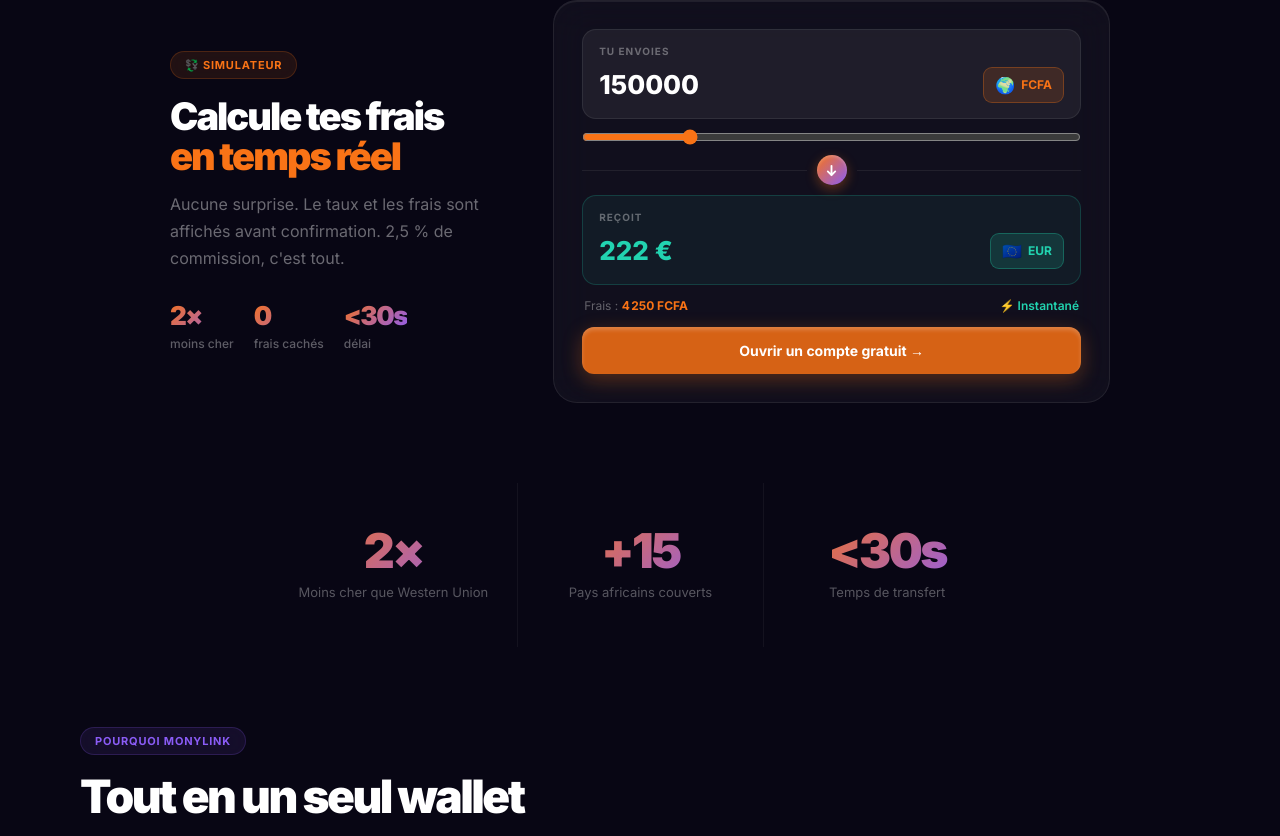
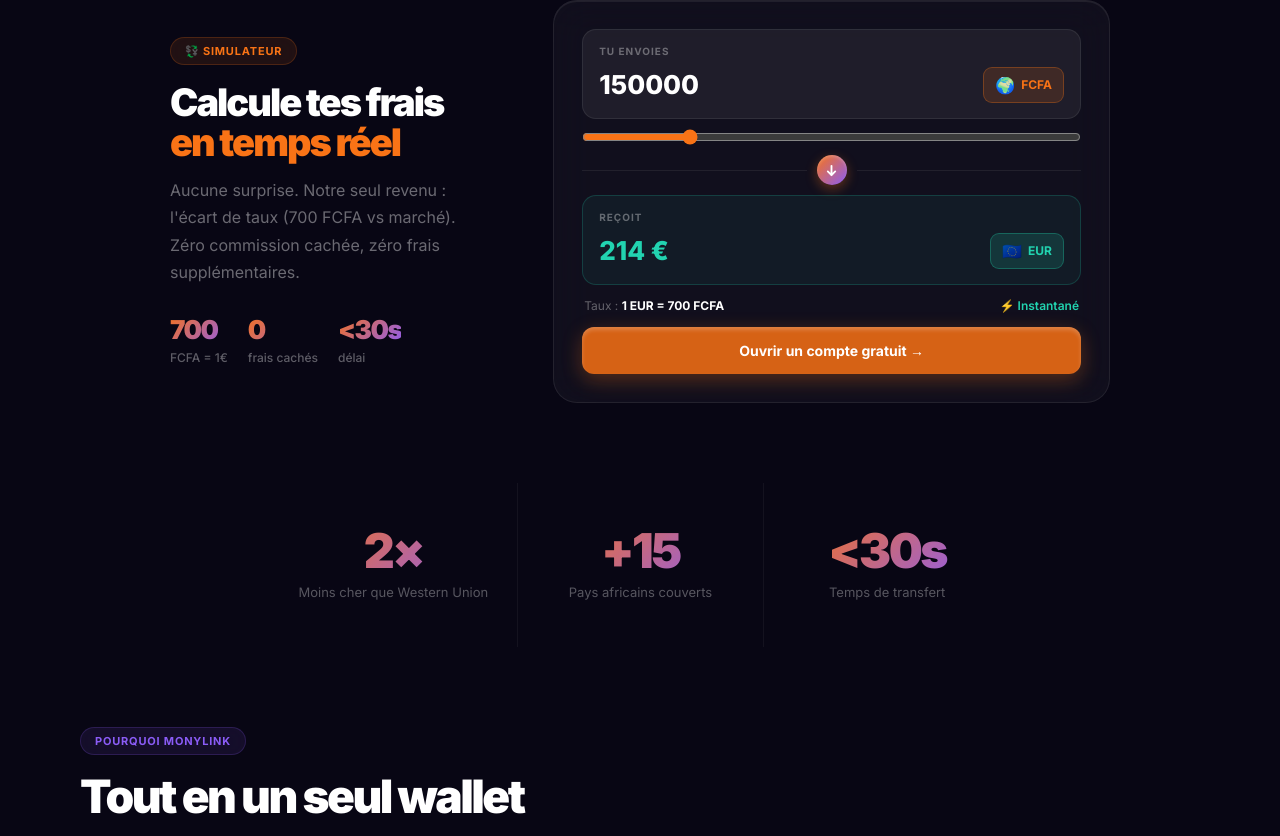
Before and after one commit to bemolbusiness-crypto/monylink, a Next.js app: page / in a window 1280 px wide. Shown: the part 939-1775 px from the top of the page. Built offline with nearby package versions, Linux system fonts and the light colour scheme; no server answers.

Commit message:
fix: simulateur taux 700 FCFA/EUR sans frais %, marge dans le spread uniquement

```diff
--- a/src/app/page.tsx
+++ b/src/app/page.tsx
@@ -16,8 +16,8 @@
 
 function TransferSimulator() {
   const [amount, setAmount] = useState(150000)
-  const fee = Math.round(amount * 0.025 + 500)
-  const euros = Math.round((amount - fee) / 655.96)
+  const CLIENT_RATE = 700 // 1 EUR = 700 FCFA (notre taux — la marge est dans le spread)
+  const euros = Math.round(amount / CLIENT_RATE)
   return (
     <div style={{ display: 'flex', flexDirection: 'column', gap: 10 }}>
       <div style={{ background: 'rgba(255,255,255,0.06)', border: '1px solid rgba(255,255,255,0.08)', borderRadius: 14, padding: '14px 16px' }}>
@@ -50,7 +50,7 @@
         </div>
       </div>
       <div style={{ display: 'flex', justifyContent: 'space-between', fontSize: 12, color: 'rgba(255,255,255,0.35)', padding: '2px 2px' }}>
-        <span>Frais : <span style={{ color: '#F97316', fontWeight: 700 }}>{fee.toLocaleString('fr-FR')} FCFA</span></span>
+        <span>Taux : <span style={{ color: '#fff', fontWeight: 700 }}>1 EUR = {CLIENT_RATE} FCFA</span></span>
         <span style={{ color: '#22D3B0', fontWeight: 600 }}>⚡ Instantané</span>
       </div>
       <Link href="/signup" style={{ display: 'flex', alignItems: 'center', justifyContent: 'center', gap: 8, background: 'rgba(249,115,22,0.85)', color: '#fff', borderRadius: 12, padding: '13px', fontSize: 14, fontWeight: 700, textDecoration: 'none', boxShadow: 'inset 0 3px 4px rgba(255,255,255,0.2), 0 6px 20px rgba(249,115,22,0.3)' }}>
@@ -403,9 +403,9 @@
           <div>
             <div className="pill-badge" style={{ background: 'rgba(249,115,22,0.1)', border: '1px solid rgba(249,115,22,0.2)', color: '#F97316', marginBottom: 18 }}>💱 Simulateur</div>
             <h2 style={{ fontSize: 38, fontWeight: 900, letterSpacing: '-2px', lineHeight: 1.05, marginBottom: 14 }}>Calcule tes frais<br /><span style={{ color: '#F97316' }}>en temps réel</span></h2>
-            <p style={{ fontSize: 16, color: 'rgba(255,255,255,0.4)', lineHeight: 1.7, marginBottom: 24 }}>Aucune surprise. Le taux et les frais sont affichés avant confirmation. 2,5 % de commission, c&apos;est tout.</p>
+            <p style={{ fontSize: 16, color: 'rgba(255,255,255,0.4)', lineHeight: 1.7, marginBottom: 24 }}>Aucune surprise. Notre seul revenu : l&apos;écart de taux (700 FCFA vs marché). Zéro commission cachée, zéro frais supplémentaires.</p>
             <div style={{ display: 'flex', gap: 20 }}>
-              {[['2×','moins cher'],['0','frais cachés'],['<30s','délai']].map(([n,l]) => (
+              {[['700','FCFA = 1€'],['0','frais cachés'],['<30s','délai']].map(([n,l]) => (
                 <div key={l}>
                   <div style={{ fontSize: 26, fontWeight: 900, letterSpacing: -1.5, background: 'linear-gradient(135deg,#F97316,#8B5CF6)', WebkitBackgroundClip: 'text', WebkitTextFillColor: 'transparent', backgroundClip: 'text' }}>{n}</div>
                   <div style={{ fontSize: 12, color: 'rgba(255,255,255,0.35)', fontWeight: 500 }}>{l}</div>
@@ -438,7 +438,7 @@
           {[
             { icon: '⚡', h: 'Transferts instantanés', p: "L'argent arrive en moins de 30 secondes sur Mobile Money ou l'IBAN du destinataire.", c: 'rgba(249,115,22,0.1)', b: 'rgba(249,115,22,0.2)' },
             { icon: '🔒', h: 'Sécurité renforcée', p: 'KYC biométrique, chiffrement bout-en-bout, conformité ACPR Europe.', c: 'rgba(139,92,246,0.1)', b: 'rgba(139,92,246,0.2)' },
-            { icon: '💱', h: 'Taux transparents', p: '2,5 % de commission. Taux affiché avant confirmation. Zéro frais cachés.', c: 'rgba(34,211,176,0.07)', b: 'rgba(34,211,176,0.2)' },
+            { icon: '💱', h: 'Taux transparents', p: '1 EUR = 700 FCFA. Notre marge est dans le spread, pas en frais. Taux affiché avant confirmation.', c: 'rgba(34,211,176,0.07)', b: 'rgba(34,211,176,0.2)' },
             { icon: '💰', h: 'Multi-devises', p: 'EUR, FCFA, USD, Crypto dans un seul portefeuille. Conversion en temps réel.', c: 'rgba(249,115,22,0.1)', b: 'rgba(249,115,22,0.2)' },
             { icon: '💳', h: 'Carte virtuelle Visa', p: 'Compatible Apple Pay & Google Pay. Payez partout dans le monde depuis l\'Afrique.', c: 'rgba(139,92,246,0.1)', b: 'rgba(139,92,246,0.2)' },
             { icon: '↔️', h: 'Bidirectionnel', p: 'Unique sur le marché : envois dans les deux sens. Freelances reçoivent en EUR.', c: 'rgba(34,211,176,0.07)', b: 'rgba(34,211,176,0.2)' },
```
